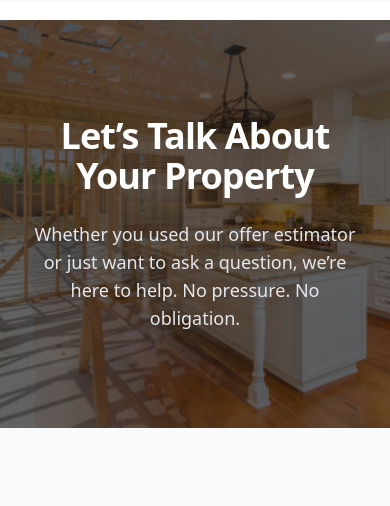
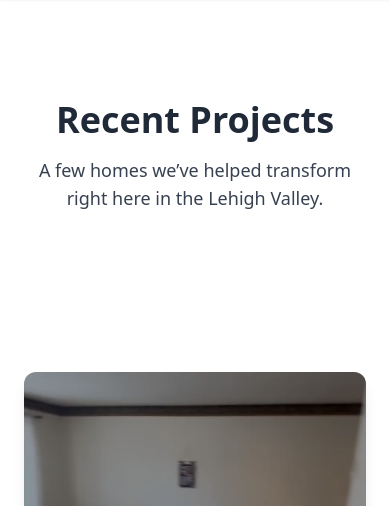
Before and after one commit to AndrewSwartzz/dadlife-site, a Flask app: page /projects in a window 390 px wide. Shown: the part 60-566 px from the top of the page. Run offline with Flask 3, Linux system fonts and the light colour scheme; some libraries are stand-ins or nearby versions; grey boxes are pictures that could not be loaded.

Commit message:
added flip projects

```diff
--- a/templates/projects.html
+++ b/templates/projects.html
@@ -1,179 +1,101 @@
 {% extends "base.html" %}
-{% block title %}Our Projects | Dadlife Property Solutions{% endblock %}
+{% block title %}Our Recent Projects{% endblock %}
 
 {% block content %}
 
-<!-- HERO WITH BACKGROUND IMAGE -->
-<section class="relative overflow-hidden bg-cover bg-[position:center_65%] fade-section"
-  style="background-image: url('{{ url_for('static', filename='images/rennovate.jpg') }}');">
-
-  <!-- Dark overlay -->
-  <div class="absolute inset-0 bg-black/60"></div>
-
-  <!-- Hero Content -->
-  <div class="relative max-w-5xl mx-auto px-6 py-24 text-center text-white">
-
-    <h1 class="text-4xl md:text-5xl font-bold tracking-tight mb-6">
-      Let’s Talk About Your Property
-    </h1>
-
-    <p class="text-lg text-gray-200 max-w-3xl mx-auto">
-      Whether you used our offer estimator or just want to ask a question,
-      we’re here to help. No pressure. No obligation.
+<!-- PAGE HEADER -->
+<section class="bg-[var(--brand-green-light)]/40 py-20 fade-section">
+  <div class="max-w-5xl mx-auto px-6 text-center">
+    <h1 class="text-4xl font-bold mb-4">Recent Projects</h1>
+    <p class="text-gray-700 text-lg">
+      A few homes we’ve helped transform right here in the Lehigh Valley.
     </p>
-
   </div>
 </section>
 
 
+<!-- PROJECT CARDS -->
+<section class="py-20 bg-white fade-section">
+  <div class="max-w-6xl mx-auto px-6 grid md:grid-cols-2 gap-12">
 
-<!-- PROJECT GRID -->
-<section class="py-20 bg-gray-50 fade-section">
-  <div class="max-w-6xl mx-auto px-6">
+    <!-- Project 1 -->
+    <div class="group perspective">
+      <div class="relative w-full h-[320px] transition-transform duration-700 transform-style-preserve-3d group-hover:rotate-y-180">
 
-    <div class="grid md:grid-cols-3 gap-10">
-
-      <!-- PROJECT CARD -->
-      <div class="text-center group">
-
-        <div class="flip-card mx-auto rounded-2xl shadow-xl ring-1 ring-gray-200">
-          <div class="flip-inner rounded-2xl">
-
-            <!-- BEFORE -->
-            <div class="flip-front">
-              <img src="{{ url_for('static', filename='images/project1_before.jpg') }}"
-                   class="rounded-2xl object-cover w-full h-64"
-                   alt="Before renovation">
-              <div class="absolute bottom-0 left-0 right-0 bg-black/50 text-white text-sm py-2 rounded-b-2xl">
-                Before
+        <!-- Front (Before) -->
+        <div class="absolute inset-0 backface-hidden rounded-xl overflow-hidden shadow-lg">
+          <img src="{{ url_for('static', filename='images/johnston-before.png') }}"
+               class="w-full h-full object-cover">
+          <div class="absolute inset-0 bg-black/40 flex items-end">
+            <p class="text-white font-semibold p-4">
+              Before – 386 Johnston Dr, Bethlehem PA
+            </p>
           </div>
         </div>
 
-            <!-- AFTER -->
-            <div class="flip-back">
-              <img src="{{ url_for('static', filename='images/project1_after.jpg') }}"
-                   class="rounded-2xl object-cover w-full h-64"
-                   alt="After renovation">
-              <div class="absolute bottom-0 left-0 right-0 bg-black/50 text-white text-sm py-2 rounded-b-2xl">
-                After
+        <!-- Back (After) -->
+        <div class="absolute inset-0 backface-hidden rotate-y-180 rounded-xl overflow-hidden shadow-lg">
+          <img src="{{ url_for('static', filename='images/johnston-after.png') }}"
+               class="w-full h-full object-cover">
+          <div class="absolute inset-0 bg-black/40 flex items-end">
+            <p class="text-white font-semibold p-4">
+              After – 386 Johnston Dr, Bethlehem PA
+            </p>
           </div>
         </div>
 
       </div>
     </div>
 
-        <p class="mt-4 font-semibold text-gray-900">Bethlehem Renovation</p>
-        <p class="text-sm text-gray-600">Full interior remodel</p>
-      </div>
 
+    <!-- Project 2 -->
+    <div class="group perspective">
+      <div class="relative w-full h-[320px] transition-transform duration-700 transform-style-preserve-3d group-hover:rotate-y-180">
 
-      <!-- PROJECT CARD -->
-      <div class="text-center group">
-
-        <div class="flip-card mx-auto rounded-2xl shadow-xl ring-1 ring-gray-200">
-          <div class="flip-inner rounded-2xl">
-
-            <div class="flip-front">
-              <img src="{{ url_for('static', filename='images/project2_before.jpg') }}"
-                   class="rounded-2xl object-cover w-full h-64">
-              <div class="absolute bottom-0 left-0 right-0 bg-black/50 text-white text-sm py-2 rounded-b-2xl">
-                Before
+        <!-- Front (Before) -->
+        <div class="absolute inset-0 backface-hidden rounded-xl overflow-hidden shadow-lg">
+          <img src="{{ url_for('static', filename='images/pleasant-before.png') }}"
+               class="w-full h-full object-cover">
+          <div class="absolute inset-0 bg-black/40 flex items-end">
+            <p class="text-white font-semibold p-4">
+              Before – 1660 Pleasant View Rd, Bethlehem PA
+            </p>
           </div>
         </div>
 
-            <div class="flip-back">
-              <img src="{{ url_for('static', filename='images/project2_after.jpg') }}"
-                   class="rounded-2xl object-cover w-full h-64">
-              <div class="absolute bottom-0 left-0 right-0 bg-black/50 text-white text-sm py-2 rounded-b-2xl">
-                After
+        <!-- Back (After) -->
+        <div class="absolute inset-0 backface-hidden rotate-y-180 rounded-xl overflow-hidden shadow-lg">
+          <img src="{{ url_for('static', filename='images/pleasant-after.png') }}"
+               class="w-full h-full object-cover">
+          <div class="absolute inset-0 bg-black/40 flex items-end">
+            <p class="text-white font-semibold p-4">
+              After – 1660 Pleasant View Rd, Bethlehem PA
+            </p>
           </div>
         </div>
 
       </div>
     </div>
 
-        <p class="mt-4 font-semibold text-gray-900">Allentown Property</p>
-        <p class="text-sm text-gray-600">Kitchen & exterior upgrade</p>
-      </div>
-
-
-      <!-- PROJECT CARD -->
-      <div class="text-center group">
-
-        <div class="flip-card mx-auto rounded-2xl shadow-xl ring-1 ring-gray-200">
-          <div class="flip-inner rounded-2xl">
-
-            <div class="flip-front">
-              <img src="{{ url_for('static', filename='images/project3_before.jpg') }}"
-                   class="rounded-2xl object-cover w-full h-64">
-              <div class="absolute bottom-0 left-0 right-0 bg-black/50 text-white text-sm py-2 rounded-b-2xl">
-                Before
-              </div>
-            </div>
-
-            <div class="flip-back">
-              <img src="{{ url_for('static', filename='images/project3_after.jpg') }}"
-                   class="rounded-2xl object-cover w-full h-64">
-              <div class="absolute bottom-0 left-0 right-0 bg-black/50 text-white text-sm py-2 rounded-b-2xl">
-                After
-              </div>
-            </div>
-
-          </div>
-        </div>
-
-        <p class="mt-4 font-semibold text-gray-900">Easton Flip</p>
-        <p class="text-sm text-gray-600">Complete home modernization</p>
-      </div>
-
-    </div>
   </div>
 </section>
 
 
-<!-- FINAL CTA -->
-<section class="bg-[var(--brand-green)] py-20 text-white text-center fade-section">
-  <h2 class="text-3xl md:text-4xl font-bold tracking-tight mb-6">
-    Want a Stress-Free Home Sale?
-  </h2>
-
-  <p class="mb-8 text-lg">
-    Get a realistic offer range for your home in minutes.
-  </p>
-
-  <a href="{{ url_for('offer') }}"
-     class="bg-white text-brand px-8 py-4 rounded-lg text-lg font-semibold
-            hover:bg-gray-100 transition shadow-md hover:shadow-lg">
-    Get My Offer Estimate
-  </a>
-</section>
-
-
-<!-- FLIP CARD CSS -->
+<!-- REQUIRED FLIP CARD STYLES -->
 <style>
-.flip-card {
+.perspective {
   perspective: 1200px;
 }
-
-.flip-inner {
-  position: relative;
-  width: 100%;
-  height: 16rem;
-  transition: transform 0.8s ease;
+.transform-style-preserve-3d {
   transform-style: preserve-3d;
 }
-
-.flip-card:hover .flip-inner {
+.backface-hidden {
+  backface-visibility: hidden;
+}
+.rotate-y-180 {
   transform: rotateY(180deg);
 }
-
-.flip-front, .flip-back {
-  position: absolute;
-  inset: 0;
-  backface-visibility: hidden;
-}
-
-.flip-back {
+.group-hover\:rotate-y-180:hover {
   transform: rotateY(180deg);
 }
 </style>
```
Also changed, not shown: static/images/johnston-after.png (added), static/images/johnston-before.png (added), static/images/pleasant-after.png (added), 1 other file. Lines whose indentation alone changed are shown as unchanged.
